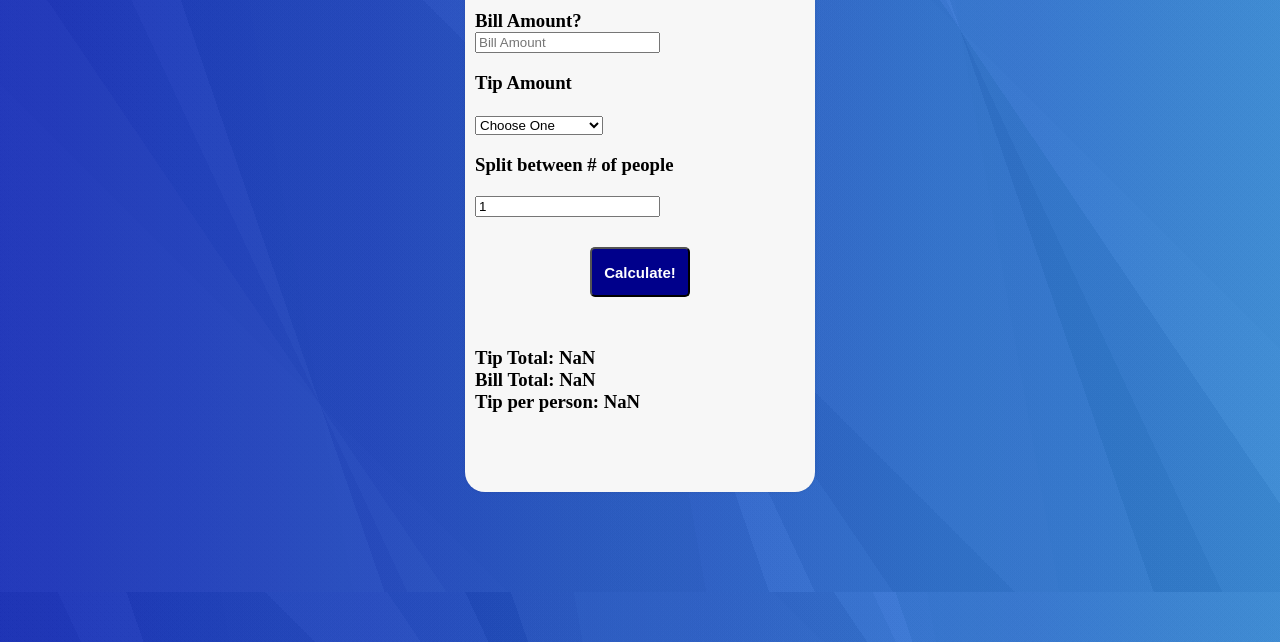
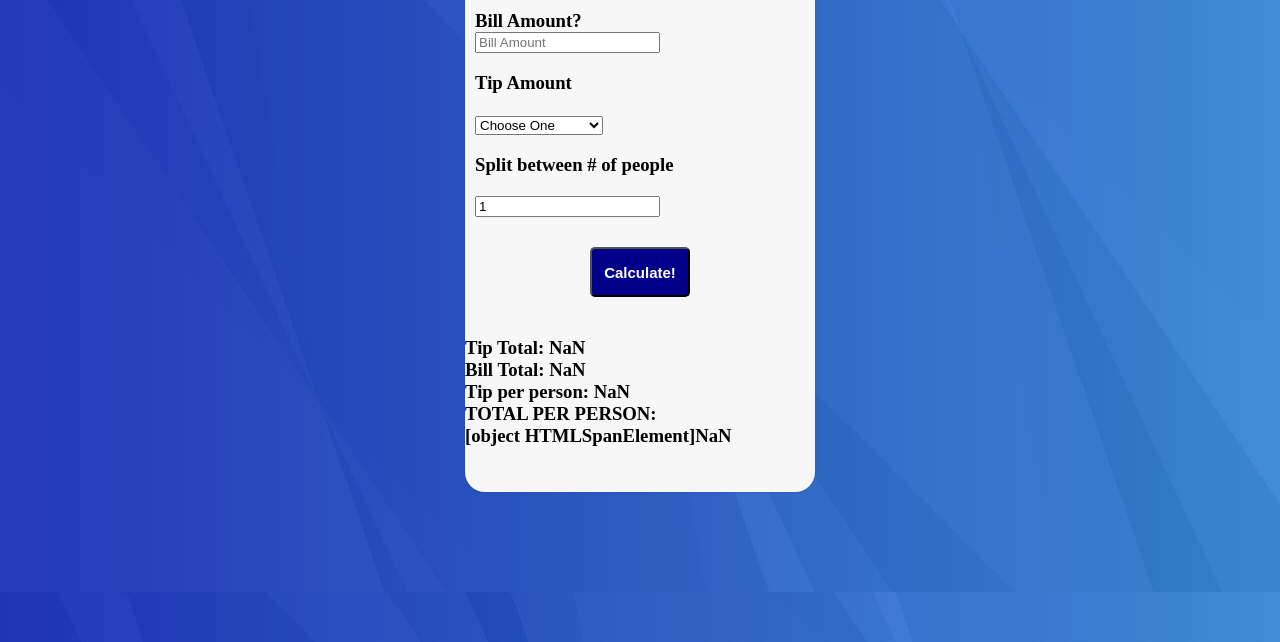
Before and after one commit to juanie/tipculator, a plain HTML site: page index.html in a window 1280 px wide. Both pictures are taken after a click on the button "Calculate!". Shown: the part 158-800 px from the top of the page. Drawn offline with Linux system fonts and the light colour scheme.

Commit message:
oct 25 changes

```diff
--- a/index.html
+++ b/index.html
@@ -32,14 +32,13 @@
       <option value="0.5">50%-Unicorn</option>
       </select>
 
+
       <h3><p>Split between # of people</p>
         <input type="number" name="billsplit" id="billsplit" value="1">
 
       <button type="button" id="calculate">Calculate!</button>
 
       </div>
-
-      <div id="totaltip">
 
       <h3>Tip Total:
 
@@ -52,10 +51,11 @@
       <h3> Tip per person:
      <span id=result></span></h3>
 
-
+    <h3>TOTAL PER PERSON:
+   <h3 id = completeTotal></h3>
 
 
       </div>
       <script src="script.js"></script>
     </body>
-  </htm>
+  </html>
--- a/script.js
+++ b/script.js
@@ -4,17 +4,17 @@ function calculateTip() {
     //getElementById() method returns the element value with specified ID
 
     var billAmt = document.getElementById("billAmt").value;
-
     var servicequality = document.getElementById("servicequality").value;
     var billsplit = document.getElementById("billsplit").value;
-    // var tipTotal = document.getElementById("tipTotal").value;
-    // var result = document.getElementById("result").value;
-    // var billTotal = document.getElementById("billTotal").value;
+    var completeTotal = document.getElementById("completeTotal").value;
 
     //Tip Calculation
 
     var total = billAmt * servicequality; //For Tip Calculation
     var Total = parseFloat(billAmt) + parseFloat(total); //For Total bill amount calculation
+    Total = Total.toFixed(2);
+    total = total.toFixed(2);
+
     //Display  Tip
 
     document.getElementById("tipTotal").innerHTML = total;
@@ -23,9 +23,14 @@ function calculateTip() {
 
     document.getElementById("billTotal").innerHTML = Total;
 
-    //calculate price per person
+    //calculate tip per person
     var resulted = (billAmt * servicequality) / billsplit;
     document.getElementById("result").innerHTML = resulted;
+    resulted = resulted.toFixed(2);
+    //total bill
+    var completeTotal = billTotal + Total;
+    document.getElementById("completeTotal").innerHTML = completeTotal;
+    completeTotal = completeTotal.toFixed(2);
 }
 
 //Click to call function
```
